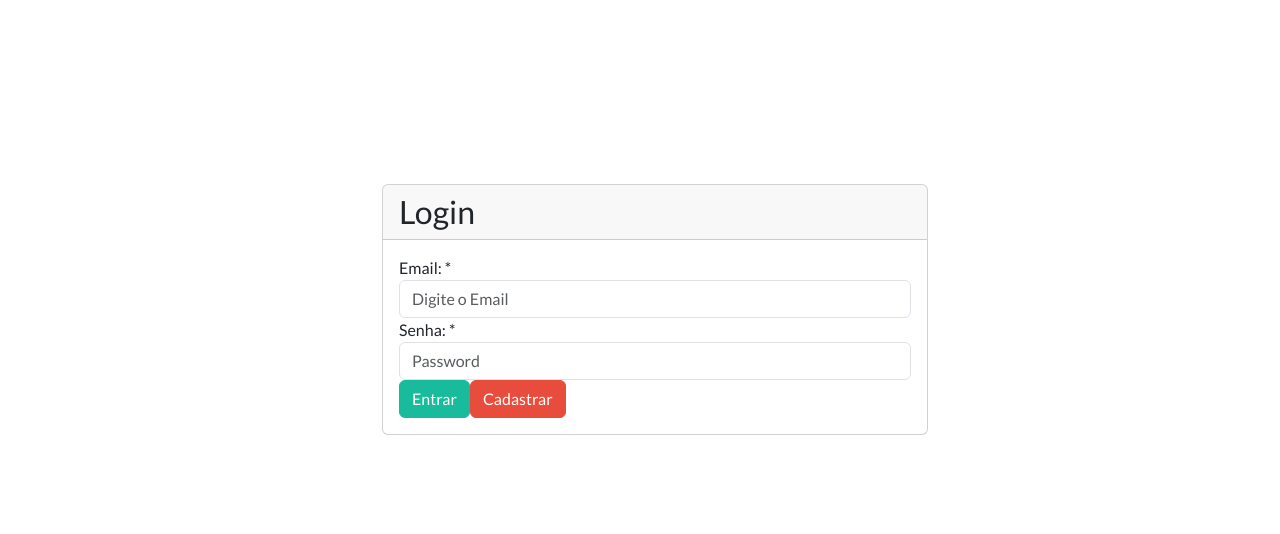
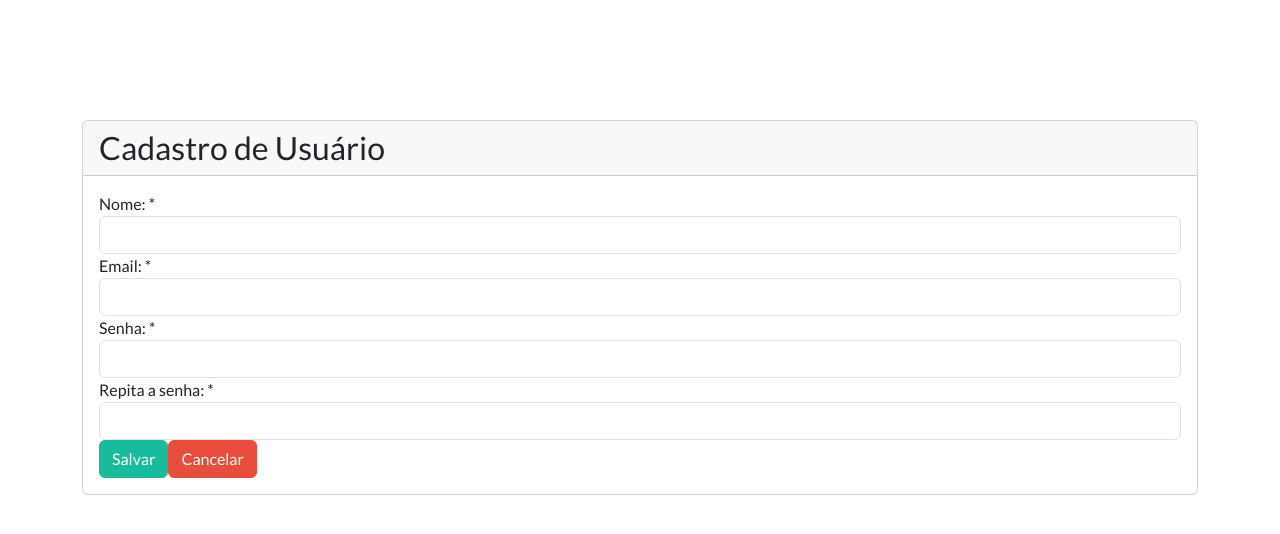
Before and after one commit to fabiolimahenrique/financeiro, a React (Create React App) app in the folder frontend/minhas-financas-app/: page / in a window 1280 px wide. Shown: the top 534 px of the page. Built offline with nearby package versions, Linux system fonts and the light colour scheme.

Commit message:
Criação da tela de usuário

```diff
--- a/frontend/minhas-financas-app/src/App.js
+++ b/frontend/minhas-financas-app/src/App.js
@@ -3,13 +3,14 @@
 
 import 'bootswatch/dist/flatly/bootstrap.css'
 import './custom.css';
+import CadastroUsuario from './views/cadastroUsuario';
 
 class App extends React.Component {
 
   render(){
     return(
       <div>
-        <Login />
+        <CadastroUsuario />
       </div>
     )
    }
--- /dev/null
+++ b/frontend/minhas-financas-app/src/views/cadastroUsuario.js
@@ -0,0 +1,83 @@
+import React from "react";
+import Card from "../components/card";
+import FormGroup from "../components/form-group";
+
+class CadastroUsuario extends React.Component {
+  state = {
+    nome: "",
+    email: "",
+    senha: "",
+    senhaRepeticao: "",
+  };
+
+
+cadastrar = () => {
+    console.log(this.state)
+}
+
+  render() {
+    return (
+      <div className="container">
+        <Card title="Cadastro de Usuário">
+          <div className="row">
+            <div className="col-lg-12">
+              <div className="bs-component">
+                <FormGroup label="Nome: *" htmlFor="inputNome">
+                  <input
+                    type="text"
+                    className="form-control"
+                    id="inputNome"
+                    name="nome"
+                    value={this.state.nome}
+                    onChange={(e) => this.setState({ nome: e.target.value })}
+                  />
+                </FormGroup>
+                <FormGroup label="Email: *" htmlFor="inputEmail">
+                  <input
+                    type="Email"
+                    className="form-control"
+                    id="inputEmail"
+                    name="email"
+                    value={this.state.email}
+                    onChange={(e) => this.setState({ email: e.target.value })}
+                  />
+                </FormGroup>
+                <FormGroup label="Senha: *" htmlFor="inputSenha">
+                  <input
+                    type="password"
+                    className="form-control"
+                    id="inputSenha"
+                    name="senha"
+                    value={this.state.senha}
+                    onChange={(e) => this.setState({ senha: e.target.value })}
+                  />
+                </FormGroup>
+                <FormGroup label="Repita a senha: *" htmlFor="inputRepitaSenha">
+                  <input
+                    type="password"
+                    className="form-control"
+                    id="inputRepitaSenha"
+                    name="senha"
+                    value={this.state.senhaRepeticao}
+                    onChange={(e) =>
+                      this.setState({ senhaRepeticao: e.target.value })
+                    }
+                  />
+                </FormGroup>
+
+                <button type="button"  onClick={this.cadastrar} className="btn btn-success">
+                  Salvar
+                </button>
+                <button type="button" className="btn btn-danger">
+                  Cancelar
+                </button>
+              </div>
+            </div>
+          </div>
+        </Card>
+      </div>
+    );
+  }
+}
+
+export default CadastroUsuario;
```
